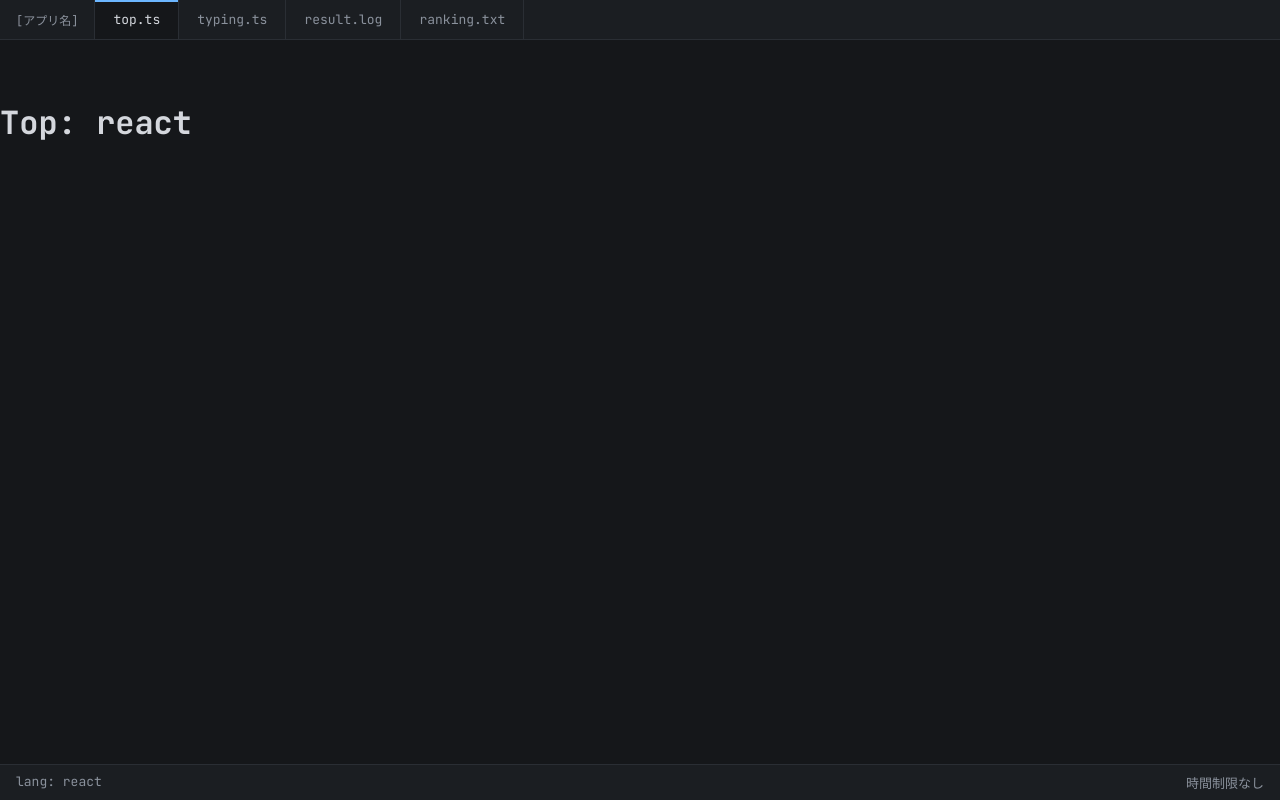
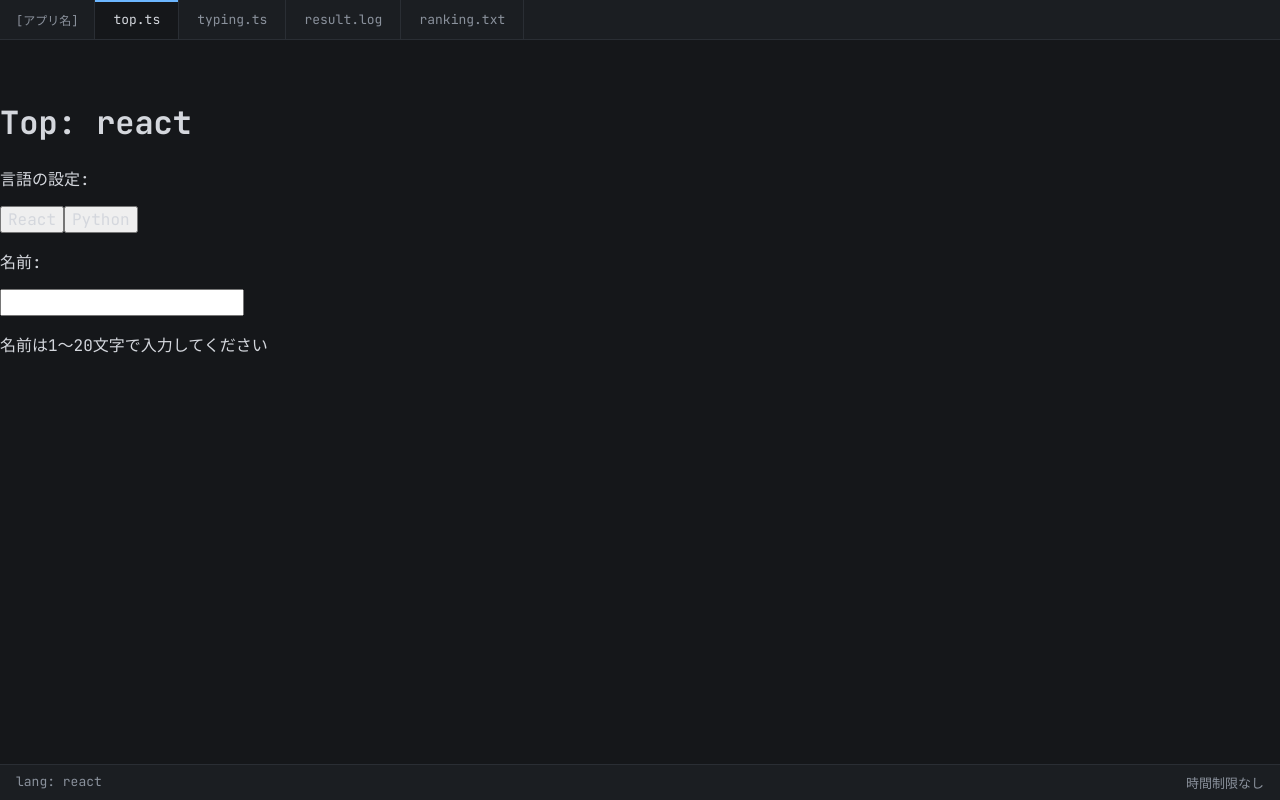
Before and after one commit to tsunat973/typing-app, a React (Vite) app in the folder frontend/: page / in a window 1280 px wide. Built offline with nearby package versions, Linux system fonts and the light colour scheme.

Commit message:
トップ画面に言語選択と名前入力を追加

```diff
--- a/frontend/src/pages/TopPage.jsx
+++ b/frontend/src/pages/TopPage.jsx
@@ -1,14 +1,28 @@
 import StatusBar from "../components/StatusBar";
 import { useGame } from "../context/GameContext";
 
+function isValidName(playerName) {
+  const trimmedPlayerName = playerName.trim();
+  return trimmedPlayerName.length >= 1 && trimmedPlayerName.length <= 20;
+}
+
 function TopPage() {
-    const {lang} = useGame();
+  const { lang, setLang, playerName, setPlayerName } = useGame();
+  const nameOk = isValidName(playerName);
+
   return (
     <div className="page">
       <div className="page-body">
         <h1>Top: {lang}</h1>
+        <p>言語の設定:</p>
+        <button onClick={() => setLang("react")}>React</button>
+        <button onClick={() => setLang("python")}>Python</button>
+
+        <p>名前:</p>
+        <input value={playerName} onChange={(e) => setPlayerName(e.target.value)} />
+        {!nameOk && <p>名前は1〜20文字で入力してください</p>}
       </div>
-      <StatusBar left="lang: react" right="時間制限なし" />
+      <StatusBar left={"lang: " + lang} right="時間制限なし" />
     </div>
   );
 }
```
